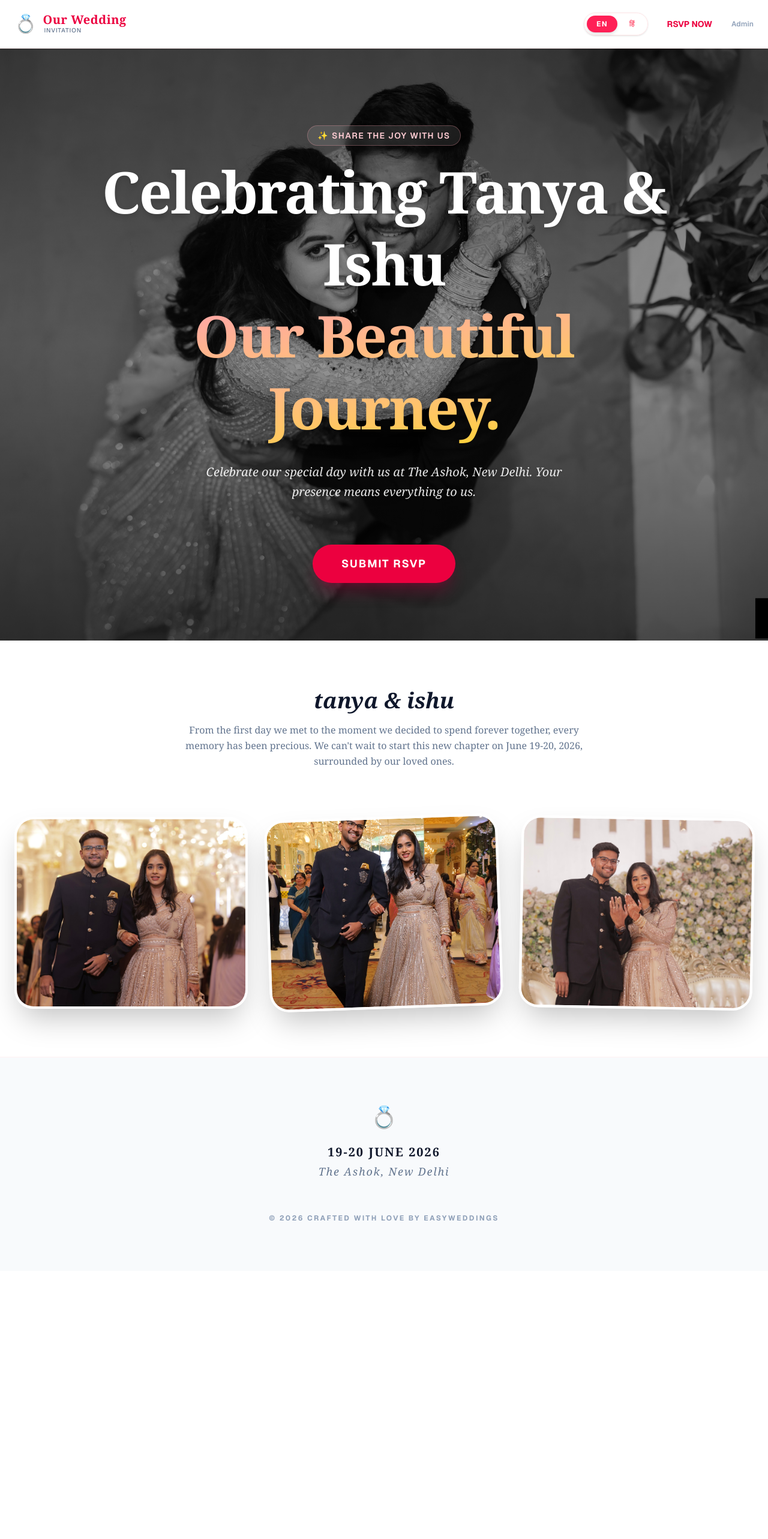
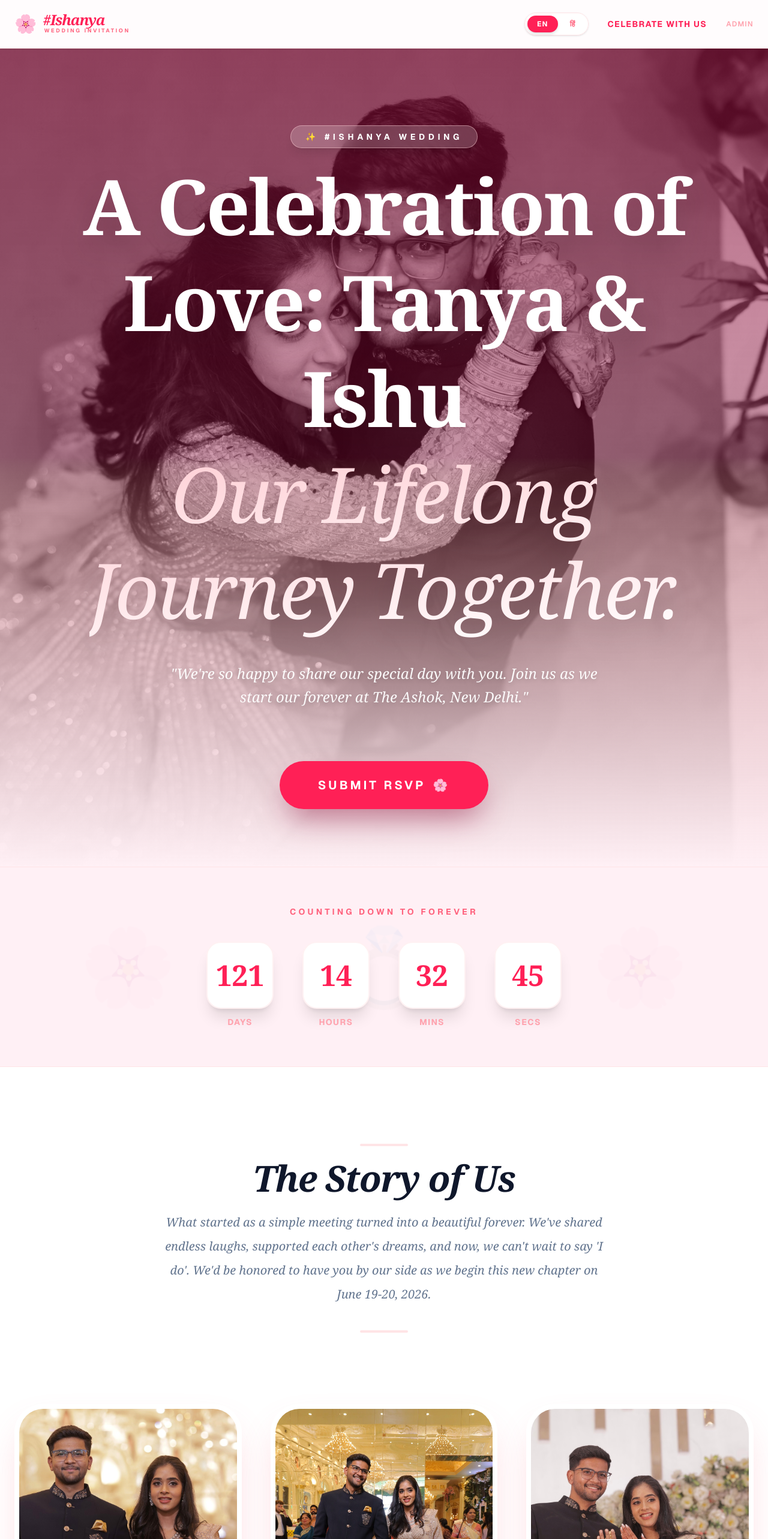
Before and after one commit to ishuratna/indian-wedding-manager, a Next.js app: page / in a window 1280 px wide. Shown: the top 2566 px of the page at 60% size. Before the commit the page ends 2119 px from the top, so only its background shows below. Built offline with nearby package versions, Linux system fonts and the light colour scheme; no server answers.

Commit message:
Rebrand to #Ishanya; apply baby pink theme; personalize content

```diff
--- a/app/layout.tsx
+++ b/app/layout.tsx
@@ -14,8 +14,8 @@ const geistMono = Geist_Mono({
 });
 
 export const metadata: Metadata = {
-  title: "EasyWeddings – Seamless Planning for Unforgettable Celebrations",
-  description: "The operating system for modern Indian wedding planners. Manage guests, vendors, and logistics from one elegant dashboard.",
+  title: "#Ishanya – A Celebration of Tanya & Ishu",
+  description: "Join us as we celebrate the wedding of Tanya and Ishu. June 19-20, 2026. The Ashok, New Delhi.",
 };
 
 export default function RootLayout({
--- a/app/page.tsx
+++ b/app/page.tsx
@@ -11,23 +11,23 @@ export default function LandingPage() {
   const t = translations[lang];
 
   return (
-    <div className="min-h-screen bg-slate-50 font-sans text-slate-900 selection:bg-rose-100">
+    <div className="min-h-screen bg-[#FFF0F5] font-sans text-slate-900 selection:bg-rose-200">
       {/* Navigation */}
-      <nav className="border-b border-rose-50 bg-white/90 backdrop-blur-md sticky top-0 z-50 shadow-sm">
+      <nav className="border-b border-rose-100 bg-white/80 backdrop-blur-md sticky top-0 z-50 shadow-sm">
         <div className="max-w-7xl mx-auto px-6 h-20 flex items-center justify-between">
           <div className="flex items-center gap-2.5">
-            <span className="text-3xl">💍</span>
+            <span className="text-3xl">🌸</span>
             <div className="flex flex-col -gap-1">
-              <span className="font-bold text-xl tracking-wide text-rose-600 font-serif leading-none">Our Wedding</span>
-              <span className="text-[10px] text-slate-500 font-medium tracking-widest uppercase ml-0.5">Invitation</span>
+              <span className="font-bold text-2xl tracking-tighter text-rose-500 font-serif leading-none italic">#Ishanya</span>
+              <span className="text-[9px] text-rose-400 font-bold tracking-[0.3em] uppercase ml-0.5">Wedding Invitation</span>
             </div>
           </div>
           <div className="flex items-center gap-8">
             <LanguageToggle currentLanguage={lang} onLanguageChange={setLang} />
-            <Link href="/rsvp?wedding=qP78RG6023gWjQ7bj9XQOfsXhIa2" className="text-sm font-bold text-rose-600 hover:text-rose-700 transition-colors">{t.rsvpNow}</Link>
+            <Link href="/rsvp?wedding=qP78RG6023gWjQ7bj9XQOfsXhIa2" className="text-sm font-bold text-rose-500 hover:text-rose-600 transition-colors uppercase tracking-widest">{t.rsvpNow}</Link>
             <Link
               href="/login"
-              className="text-xs font-semibold text-slate-400 hover:text-slate-600 transition-all"
+              className="text-xs font-semibold text-rose-300 hover:text-rose-400 transition-all uppercase tracking-widest"
             >
               Admin
             </Link>
@@ -36,7 +36,7 @@ export default function LandingPage() {
       </nav>
 
       {/* Hero Section */}
-      <section className="pt-24 pb-20 sm:pt-32 sm:pb-24 px-6 text-center relative overflow-hidden min-h-[700px] flex items-center justify-center">
+      <section className="pt-24 pb-20 sm:pt-32 sm:pb-24 px-6 text-center relative overflow-hidden min-h-[85vh] flex items-center justify-center">
         {/* Background Image */}
         <div className="absolute inset-0">
           <Image
@@ -46,64 +46,99 @@ export default function LandingPage() {
             className="object-cover"
             priority
           />
-          {/* Dark Overlay for text readability */}
-          <div className="absolute inset-0 bg-gradient-to-b from-black/60 via-black/40 to-black/70 z-[1]"></div>
+          {/* Enhanced Pink Gradient Overlay */}
+          <div className="absolute inset-0 bg-gradient-to-b from-rose-900/60 via-rose-900/40 to-[#FFF0F5] z-[1]"></div>
         </div>
 
-        <div className="max-w-5xl mx-auto space-y-8 relative z-10">
-          <div className="inline-flex items-center rounded-full border border-rose-300/30 bg-white/10 backdrop-blur-sm px-4 py-1.5 text-sm font-semibold text-rose-200 mb-4 tracking-widest uppercase">
+        <div className="max-w-5xl mx-auto space-y-10 relative z-10">
+          <div className="inline-flex items-center rounded-full border border-rose-200/50 bg-white/20 backdrop-blur-md px-6 py-2 text-sm font-bold text-white mb-4 tracking-[0.4em] uppercase shadow-lg">
             ✨ {t.shareJoy}
           </div>
-          <h1 className="text-6xl sm:text-8xl font-bold tracking-tight text-white font-serif leading-tight drop-shadow-lg">
+          <h1 className="text-7xl sm:text-9xl font-bold tracking-tight text-white font-serif leading-tight drop-shadow-2xl">
             {t.celebrating} <br className="hidden sm:block" />
-            <span className="text-transparent bg-clip-text bg-gradient-to-br from-rose-300 to-amber-300">{t.newBeginning}</span>
+            <span className="text-transparent bg-clip-text bg-gradient-to-br from-rose-200 to-white italic font-light">{t.newBeginning}</span>
           </h1>
-          <p className="text-xl text-white/90 max-w-2xl mx-auto leading-relaxed font-serif italic drop-shadow">
-            {t.landingSubtitle}
+          <p className="text-2xl text-white/95 max-w-3xl mx-auto leading-relaxed font-serif italic drop-shadow-md">
+            "{t.landingSubtitle}"
           </p>
-          <div className="flex flex-col sm:flex-row items-center justify-center gap-6 pt-10">
+
+          <div className="flex flex-col sm:flex-row items-center justify-center gap-8 pt-12 animate-in fade-in slide-in-from-bottom-5 duration-1000">
             <Link
               href="/rsvp?wedding=qP78RG6023gWjQ7bj9XQOfsXhIa2"
-              className="h-16 px-12 rounded-full bg-rose-600 text-white font-bold text-lg flex items-center justify-center hover:bg-rose-700 hover:-translate-y-1 transition-all shadow-xl shadow-rose-900/40 tracking-widest uppercase"
+              className="h-20 px-16 rounded-full bg-rose-500 text-white font-bold text-xl flex items-center justify-center hover:bg-rose-600 hover:-translate-y-2 transition-all shadow-2xl shadow-rose-900/50 tracking-[0.2em] uppercase group"
             >
               {t.submit}
+              <span className="ml-3 group-hover:translate-x-2 transition-transform">🌸</span>
             </Link>
           </div>
         </div>
       </section>
 
+      {/* Countdown Section */}
+      <section className="py-16 bg-[#FFF0F5] border-y border-rose-100 overflow-hidden relative">
+        <div className="absolute top-0 left-0 w-full h-full opacity-5 pointer-events-none flex justify-around items-center">
+          <span className="text-9xl">🌸</span>
+          <span className="text-9xl">💍</span>
+          <span className="text-9xl">🌸</span>
+        </div>
+        <div className="max-w-4xl mx-auto px-6 text-center relative z-10">
+          <h3 className="text-rose-400 font-bold tracking-[0.3em] uppercase text-sm mb-10">Counting down to forever</h3>
+          <div className="flex justify-center gap-4 sm:gap-12">
+            {[
+              { label: 'Days', value: '121' },
+              { label: 'Hours', value: '14' },
+              { label: 'Mins', value: '32' },
+              { label: 'Secs', value: '45' }
+            ].map((item) => (
+              <div key={item.label} className="flex flex-col items-center">
+                <div className="w-20 h-20 sm:w-28 sm:h-28 bg-white rounded-3xl shadow-xl flex items-center justify-center mb-3 border-2 border-rose-50 transform hover:scale-110 transition-transform">
+                  <span className="text-3xl sm:text-5xl font-bold text-rose-500 font-serif">{item.value}</span>
+                </div>
+                <span className="text-xs sm:text-sm font-bold text-rose-300 uppercase tracking-widest">{item.label}</span>
+              </div>
+            ))}
+          </div>
+        </div>
+      </section>
+
       {/* Story / Gallery Strip */}
-      <section className="bg-white py-20 px-6 border-b border-rose-50">
-        <div className="max-w-7xl mx-auto text-center space-y-12">
-          <div className="max-w-2xl mx-auto space-y-4">
-            <h2 className="text-4xl font-bold text-slate-900 font-serif lowercase italic">{t.journeyTitle}</h2>
-            <p className="text-slate-500 font-serif leading-relaxed">
+      <section className="bg-white py-32 px-6 relative">
+        <div className="max-w-7xl mx-auto text-center space-y-20">
+          <div className="max-w-3xl mx-auto space-y-6">
+            <div className="inline-block w-20 h-1 bg-rose-100 mb-4 rounded-full"></div>
+            <h2 className="text-5xl sm:text-6xl font-bold text-slate-900 font-serif italic tracking-tight">{t.journeyTitle}</h2>
+            <p className="text-xl text-slate-500 font-serif leading-loose italic px-4">
               {t.journeyText}
             </p>
+            <div className="inline-block w-20 h-1 bg-rose-100 mt-4 rounded-full"></div>
           </div>
-          <div className="grid grid-cols-1 md:grid-cols-3 gap-8 pt-8">
-            <div className="relative h-80 rounded-[2rem] overflow-hidden shadow-2xl group border-4 border-white">
-              <Image src="/images/personal/family.png" alt="Family photo" fill className="object-cover group-hover:scale-105 transition-transform duration-700" />
+
+          <div className="grid grid-cols-1 md:grid-cols-3 gap-12 pt-8">
+            <div className="relative h-[500px] rounded-[3rem] overflow-hidden shadow-[0_30px_60px_-15px_rgba(251,113,133,0.3)] group border-8 border-white transform hover:-rotate-2 transition-all duration-700">
+              <Image src="/images/personal/family.png" alt="Family photo" fill className="object-cover group-hover:scale-110 transition-transform duration-1000" />
             </div>
-            <div className="relative h-80 rounded-[2rem] overflow-hidden shadow-2xl group border-4 border-white -rotate-2">
-              <Image src="/images/personal/couple-walk.png" alt="Couple walking" fill className="object-cover group-hover:scale-105 transition-transform duration-700" />
+            <div className="relative h-[500px] rounded-[3rem] overflow-hidden shadow-[0_30px_60px_-15px_rgba(251,113,133,0.3)] group border-8 border-white transform hover:translate-y-12 transition-all duration-700">
+              <Image src="/images/personal/couple-walk.png" alt="Couple walking" fill className="object-cover group-hover:scale-110 transition-transform duration-1000" />
             </div>
-            <div className="relative h-80 rounded-[2rem] overflow-hidden shadow-2xl group border-4 border-white rotate-1">
-              <Image src="/images/personal/couple-rings.png" alt="Couple rings" fill className="object-cover group-hover:scale-105 transition-transform duration-700" />
+            <div className="relative h-[500px] rounded-[3rem] overflow-hidden shadow-[0_30px_60px_-15px_rgba(251,113,133,0.3)] group border-8 border-white transform hover:rotate-2 transition-all duration-700">
+              <Image src="/images/personal/couple-rings.png" alt="Couple rings" fill className="object-cover group-hover:scale-110 transition-transform duration-1000" />
             </div>
           </div>
         </div>
       </section>
 
       {/* Footer */}
-      <footer className="py-20 px-6 bg-slate-50 text-center">
-        <div className="flex flex-col items-center gap-6">
-          <span className="text-4xl">💍</span>
-          <div className="space-y-1">
-            <p className="text-slate-900 font-serif text-xl font-bold tracking-widest uppercase">{t.september}</p>
-            <p className="text-slate-500 font-serif italic text-lg tracking-widest">{t.newDelhi}</p>
+      <footer className="py-32 px-6 bg-[#FFF0F5] text-center border-t border-rose-100">
+        <div className="flex flex-col items-center gap-10">
+          <span className="text-5xl animate-bounce">💍</span>
+          <div className="space-y-4">
+            <h3 className="text-rose-500 font-serif text-3xl font-bold italic tracking-tighter">#Ishanya</h3>
+            <div className="space-y-1">
+              <p className="text-slate-900 font-serif text-2xl font-bold tracking-[0.2em]">{t.september}</p>
+              <p className="text-rose-400 font-serif italic text-xl tracking-[0.15em]">{t.newDelhi}</p>
+            </div>
           </div>
-          <p className="text-slate-400 text-xs tracking-[0.2em] font-bold uppercase mt-8">© 2026 Crafted with love by EasyWeddings</p>
+          <p className="text-rose-300 text-[10px] tracking-[0.4em] font-bold uppercase mt-12 opacity-80">Handcrafted with love for Tanya & Ishu</p>
         </div>
       </footer>
     </div>
--- a/lib/utils/translations.ts
+++ b/lib/utils/translations.ts
@@ -53,78 +53,78 @@ export const translations = {
         seeYouNote: "See you at the wedding!",
 
         // Landing Page
-        celebrating: "Celebrating Tanya & Ishu",
-        newBeginning: "Our Beautiful Journey.",
-        shareJoy: "Share the Joy with Us",
-        landingSubtitle: "Celebrate our special day with us at The Ashok, New Delhi. Your presence means everything to us.",
-        rsvpNow: "RSVP NOW",
-        journeyTitle: "Tanya & Ishu",
-        journeyText: "From the first day we met to the moment we decided to spend forever together, every memory has been precious. We can't wait to start this new chapter on June 19-20, 2026, surrounded by our loved ones.",
-        september: "19-20 June 2026",
+        celebrating: "A Celebration of Love: Tanya & Ishu",
+        newBeginning: "Our Lifelong Journey Together.",
+        shareJoy: "#Ishanya Wedding",
+        landingSubtitle: "We're so happy to share our special day with you. Join us as we start our forever at The Ashok, New Delhi.",
+        rsvpNow: "Celebrate with Us",
+        journeyTitle: "The Story of Us",
+        journeyText: "What started as a simple meeting turned into a beautiful forever. We've shared endless laughs, supported each other's dreams, and now, we can't wait to say 'I do'. We'd be honored to have you by our side as we begin this new chapter on June 19-20, 2026.",
+        september: "June 19 & 20, 2026",
         newDelhi: "The Ashok, New Delhi"
     },
     hi: {
         // Common
         loading: "आमंत्रण लोड हो रहा है...",
-        submit: "आरएसवीपी भेजें",
-        submitting: "प्रक्रिया जारी है...",
+        submit: "हम आ रहे हैं!",
+        submitting: "सहेज रहे हैं...",
         processing: "प्रक्रिया जारी है...",
         saving: "सहेज रहा है...",
-        thankYou: "धन्यवाद!",
+        thankYou: "बहुत बहुत धन्यवाद!",
         done: "पूर्ण",
         back: "पीछे",
 
         // RSVP Page
-        rsvpTitle: "हमारा विवाह समारोह",
-        rsvpSubtitle: "कृपया नीचे दिए गए निमंत्रण का उत्तर देकर अपनी उपस्थिति दर्ज करें",
+        rsvpTitle: "हमारा परिणय उत्सव",
+        rsvpSubtitle: "आपकी उपस्थिति हमारे लिए बहुत खास होगी। कृपया नीचे विवरण दें।",
         saveTheDate: "तारीख याद रखें",
-        fullName: "पूरा नाम",
-        fullNamePlaceholder: "हमें आपको कैसे संबोधित करना चाहिए?",
+        fullName: "आपका शुभ नाम",
+        fullNamePlaceholder: "हमें आपको किस नाम से बुलाना चाहिए?",
         whatsappNumber: "व्हाट्सएप नंबर",
-        phonePlaceholder: "उदाहरण: +91 99999 99999",
-        attendingQuestion: "क्या आप शामिल होंगे?",
-        yes: "हाँ",
-        no: "नहीं",
-        maybe: "शायद",
-        guestCount: "मेहमानों की संख्या (आपको मिलाकर)",
+        phonePlaceholder: "जैसे: +91 99999 99999",
+        attendingQuestion: "क्या आप हमारे इस खास दिन का हिस्सा बनेंगे?",
+        yes: "जरूर आएंगे!",
+        no: "नहीं आ पाएंगे",
+        maybe: "कोशिश करेंगे",
+        guestCount: "मेहमानों की संख्या (आपके साथ)",
         adults: "वयस्क",
-        adultsAge: "आयु 12+",
+        adultsAge: "12 साल से ऊपर",
         kids: "बच्चे",
-        kidsAge: "आयु 3-12",
-        infants: "शिशु",
-        infantsAge: "3 वर्ष से कम",
-        rsvpSuccess: "आपका आरएसवीपी प्राप्त हो गया है। हम आपके साथ अपने विशेष दिन का जश्न मनाने के लिए बहुत उत्साहित हैं!",
-        rsvpWhatsAppNote: "हम जल्द ही व्हाट्सएप पर आपसे आगे की जानकारी के लिए संपर्क करेंगे।",
+        kidsAge: "3-12 साल",
+        infants: "छोटे बच्चे",
+        infantsAge: "3 साल से कम",
+        rsvpSuccess: "आपका संदेश हमें मिल गया है! हम आपके साथ इस खूबसूरत दिन का जश्न मनाने के लिए बहुत उत्साहित हैं।",
+        rsvpWhatsAppNote: "हम जल्द ही व्हाट्सएप पर आपसे संपर्क करेंगे।",
 
         // Guest Details
-        detailsTitle: "लगभग तैयार, {name}!",
-        detailsSubtitle: "कृपया कुछ और विवरण देकर हमें आपका प्रवास आरामदायक बनाने में मदद करें।",
-        diningHeader: "भोजन प्राथमिकताएं",
-        diningPlaceholder: "कोई विशिष्ट एलर्जी? (जैसे मूंगफली, ग्लूटेन)",
+        detailsTitle: "स्वागत है, {name}!",
+        detailsSubtitle: "हमें आपकी पसंद बताएं ताकि हम आपकी यात्रा को और भी यादगार बना सकें।",
+        diningHeader: "भोजन की पसंद",
+        diningPlaceholder: "क्या आपको किसी चीज़ से एलर्जी है? (जैसे मूंगफली, पनीर)",
         veg: "शाकाहारी",
         nonVeg: "माँसाहारी",
         jain: "जैन",
         vegan: "वीगन",
-        eventsHeader: "आयोजन जिनमें आप शामिल होंगे",
-        travelHeader: "यात्रा और रसद",
-        arrivalVenue: "स्थान पर आगमन",
-        stayPreference: "रुकने की प्राथमिकता",
-        needAccommodation: "आवास की आवश्यकता है",
-        roomsNeeded: "कमरों की आवश्यकता",
-        finalizeDetails: "मेरे विवरण पूर्ण करें",
+        eventsHeader: "इन कार्यक्रमों में आपकी उपस्थिति रहेगी",
+        travelHeader: "यात्रा और आवास",
+        arrivalVenue: "होटल पहुंचने का समय",
+        stayPreference: "रुकने की व्यवस्था",
+        needAccommodation: "क्या आपको होटल में कमरे की जरूरत है?",
+        roomsNeeded: "कितने कमरों की आवश्यकता है?",
+        finalizeDetails: "विवरण सहेजें",
         detailsSaved: "विवरण सहेजे गए",
-        detailsSuccess: "अपनी यात्रा और प्राथमिकता विवरण साझा करने के लिए धन्यवाद, {name}। हमने हमारे रिकॉर्ड अपडेट कर दिए हैं!",
+        detailsSuccess: "अपनी यात्रा की जानकारी साझा करने के लिए शुक्रिया, {name}। हमने सारी व्यवस्था नोट कर ली है!",
         seeYouNote: "शादी में मिलते हैं!",
 
         // Landing Page
-        celebrating: "तान्या और इशु की शादी का जश्न",
-        newBeginning: "हमारा सुंदर सफर।",
-        shareJoy: "हमारे साथ खुशियाँ साझा करें",
-        landingSubtitle: "हमारे विशेष दिन पर द अशोक, नई दिल्ली में हमारे साथ शामिल हों। आपकी उपस्थिति ही हमारे लिए सबसे बड़ा उपहार है।",
-        rsvpNow: "आरएसवीपी करें",
-        journeyTitle: "तान्या और इशु",
-        journeyText: "जब हम पहली बार मिले थे तब से लेकर जब तक हमने साथ बिताने का फैसला किया, हर याद अनमोल है। हम 19-20 जून, 2026 को अपने प्रियजनों के बीच इस नए अध्याय को शुरू करने का इंतज़ार नहीं कर सकते।",
-        september: "19-20 जून 2026",
+        celebrating: "शुभ विवाह: तान्या और इशु",
+        newBeginning: "हमसफर बनने का सुंदर सफर।",
+        shareJoy: "#इशालन्या (#Ishanya)",
+        landingSubtitle: "हम अपने जीवन के इस सबसे खास मोड़ पर आपको अपने साथ देखना चाहते हैं। द अशोक, नई दिल्ली में हमारे साथ शामिल हों।",
+        rsvpNow: "हमारे साथ जुड़ें",
+        journeyTitle: "हमारी कहानी",
+        journeyText: "एक छोटी सी मुलाकात से शुरू हुआ यह सफर अब एक खूबसूरत बंधन में बंधने जा रहा है। हमने साथ में ढेर सारी खुशियाँ बांटीं, एक-दूसरे के सपनों को सहारा दिया, और अब हम साथ में अपनी नई दुनिया बसाने के लिए तैयार हैं। 19-20 जून, 2026 को इस नए सफर की शुरुआत में आपकी उपस्थिति हमारे लिए अनमोल होगी।",
+        september: "19-20 जून, 2026",
         newDelhi: "द अशोक, नई दिल्ली"
     }
 };
```
